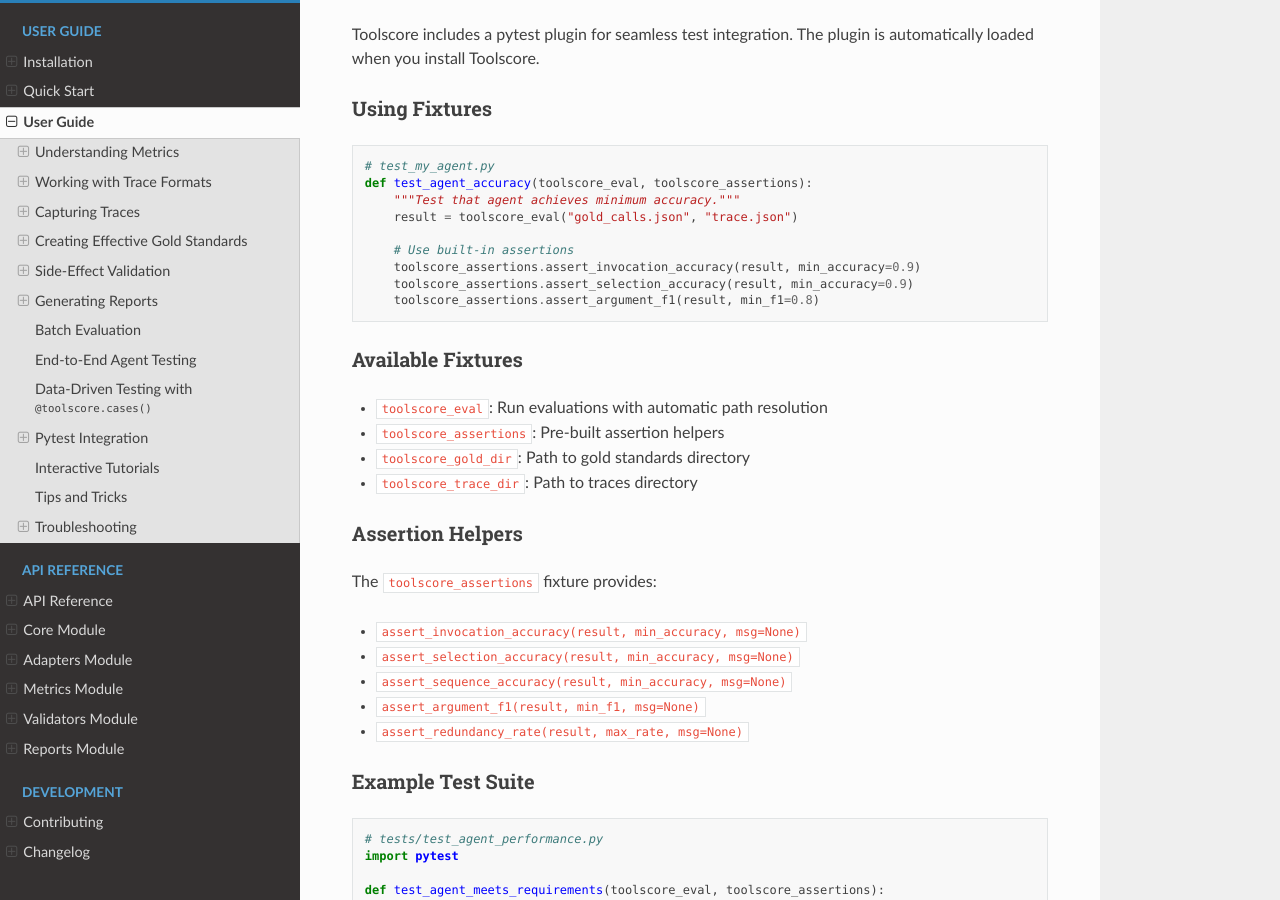
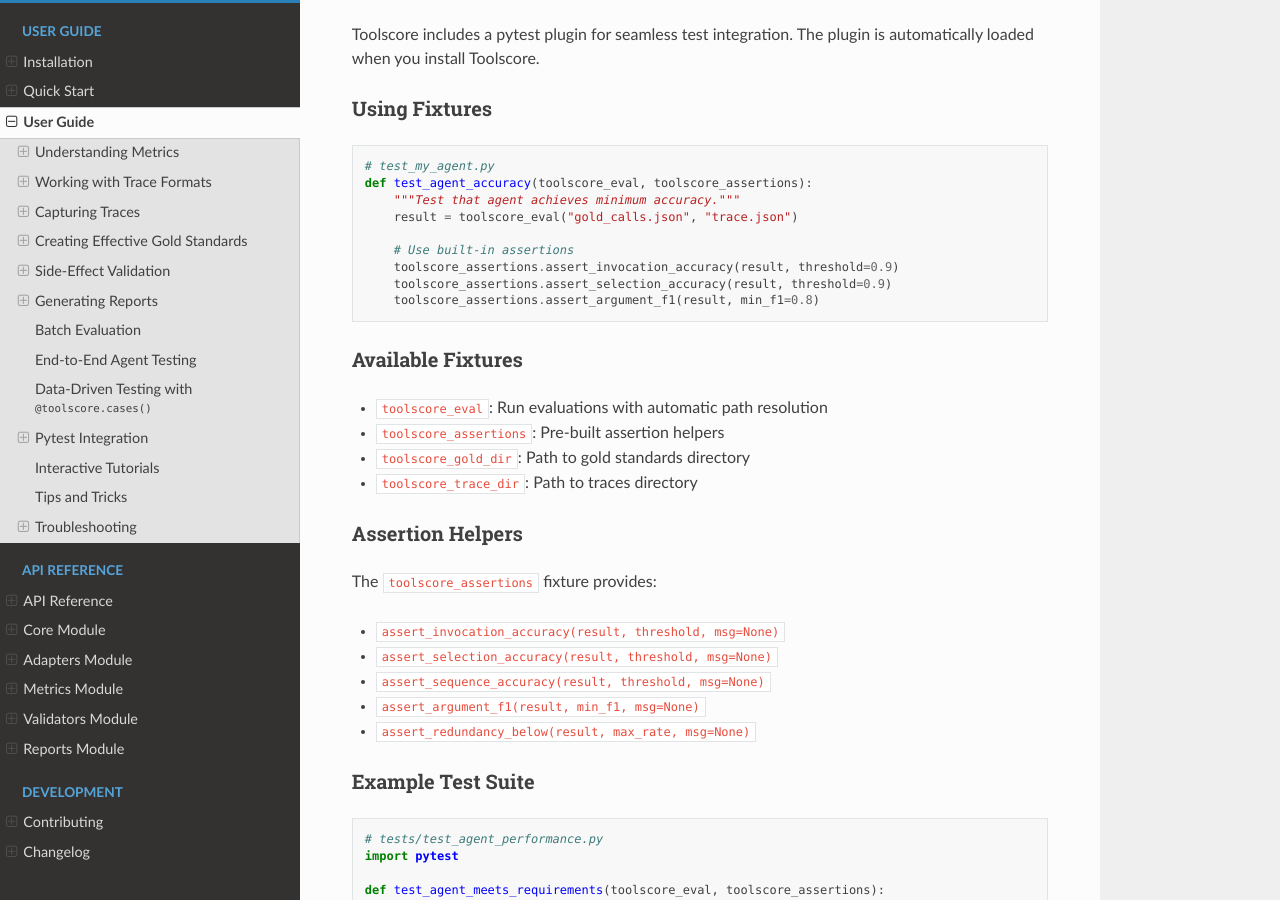
Before and after one commit to yotambraun/Toolscore, a Sphinx documentation site: the page built from docs/user_guide.rst, in a window 1280 px wide and 900 px high, scrolled down 7296 px. Built offline with Sphinx 7.4.7 and the Read the Docs theme 3.1.0, drawn with Linux system fonts in a browser that asks for light colours.

Commit message:
fix: remove remaining min_accuracy references in examples and docs
Replace stale min_accuracy= keyword arg with threshold= in assertion
method calls across examples and docs, and drop the removed
@pytest.mark.min_accuracy marker from the pytest example.

Co-Authored-By: Claude Fable 5 <noreply@anthropic.com>

```diff
--- a/docs/user_guide.rst
+++ b/docs/user_guide.rst
@@ -406,8 +406,8 @@ Using Fixtures
        result = toolscore_eval("gold_calls.json", "trace.json")
 
        # Use built-in assertions
-       toolscore_assertions.assert_invocation_accuracy(result, min_accuracy=0.9)
-       toolscore_assertions.assert_selection_accuracy(result, min_accuracy=0.9)
+       toolscore_assertions.assert_invocation_accuracy(result, threshold=0.9)
+       toolscore_assertions.assert_selection_accuracy(result, threshold=0.9)
        toolscore_assertions.assert_argument_f1(result, min_f1=0.8)
 
 Available Fixtures
@@ -423,11 +423,11 @@ Assertion Helpers
 
 The ``toolscore_assertions`` fixture provides:
 
-* ``assert_invocation_accuracy(result, min_accuracy, msg=None)``
-* ``assert_selection_accuracy(result, min_accuracy, msg=None)``
-* ``assert_sequence_accuracy(result, min_accuracy, msg=None)``
+* ``assert_invocation_accuracy(result, threshold, msg=None)``
+* ``assert_selection_accuracy(result, threshold, msg=None)``
+* ``assert_sequence_accuracy(result, threshold, msg=None)``
 * ``assert_argument_f1(result, min_f1, msg=None)``
-* ``assert_redundancy_rate(result, max_rate, msg=None)``
+* ``assert_redundancy_below(result, max_rate, msg=None)``
 
 Example Test Suite
 ^^^^^^^^^^^^^^^^^^
```
Also changed, not shown: README.md (+1 -1 lines), TUTORIAL.md (+3 -3 lines), 1 other file.
